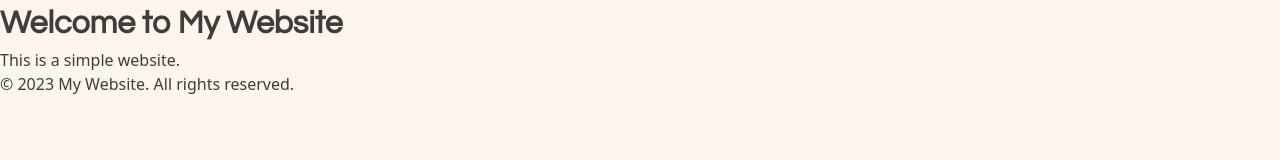
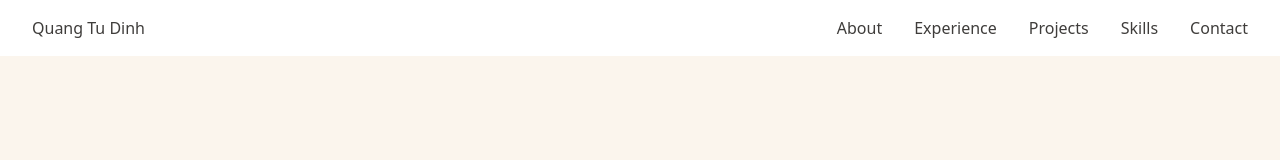
Before and after one commit to quangtu224/FirstWebsite, a plain HTML site: page index.html in a window 1280 px wide. Drawn offline with Linux system fonts and the light colour scheme.

Commit message:
header css fix

```diff
--- a/index.html
+++ b/index.html
@@ -9,20 +9,33 @@
   <link rel="preconnect" href="https://fonts.gstatic.com" crossorigin>
   <link rel="stylesheet" href="https://fonts.googleapis.com/css2?family=Questrial&display=swap">
   <link rel="stylesheet" href="styles.css" />
+  <script src="script.js" defer></script>
 </head>
 
-<script src="script.js" defer></script>
+<body id="top">
 
-<body>
-  <header>
-    <h1>Welcome to My Website</h1>
+  <header class="site-header">
+    <a href="#top" class="brand">Quang Tu Dinh</a>
+
+    <nav class="site-nav" aria-label="Main navigation">
+      <ul>
+        <li><a href="#about">About</a></li>
+        <li><a href="#experience">Experience</a></li>
+        <li><a href="#projects">Projects</a></li>
+        <li><a href="#skills">Skills</a></li>
+        <li><a href="#contact">Contact</a></li>
+      </ul>
+    </nav>
   </header>
+
   <main>
-    <p>This is a simple website.</p>
+    <!-- các section sẽ thêm dần vào đây -->
   </main>
+
   <footer>
-    <p>&copy; 2023 My Website. All rights reserved.</p>
+    <!-- làm sau -->
   </footer>
+
 </body>
 
 </html>
--- a/styles.css
+++ b/styles.css
@@ -49,4 +49,38 @@ h2,
 h3,
 h4 {
   font-family: var(--font-heading);
+  line-height: 1.2;
 }
+
+.site-header {
+  display: flex;
+  justify-content: space-between;
+  align-items: center;
+  padding: 1rem 2rem;
+  background-color: var(--surface);
+  position: sticky;
+  top: 0;
+  z-index: 10;
+}
+
+.site-nav ul {
+  display: flex;
+  gap: 2rem;
+  list-style: none;
+}
+
+.site-nav a {
+  transition: color 0.2s;
+}
+
+.site-nav a:hover {
+  color: var(--accent);
+}
+
+html {
+  scroll-behavior: smooth;
+}
+
+section {
+  scroll-margin-top: 5rem;
+}
```
